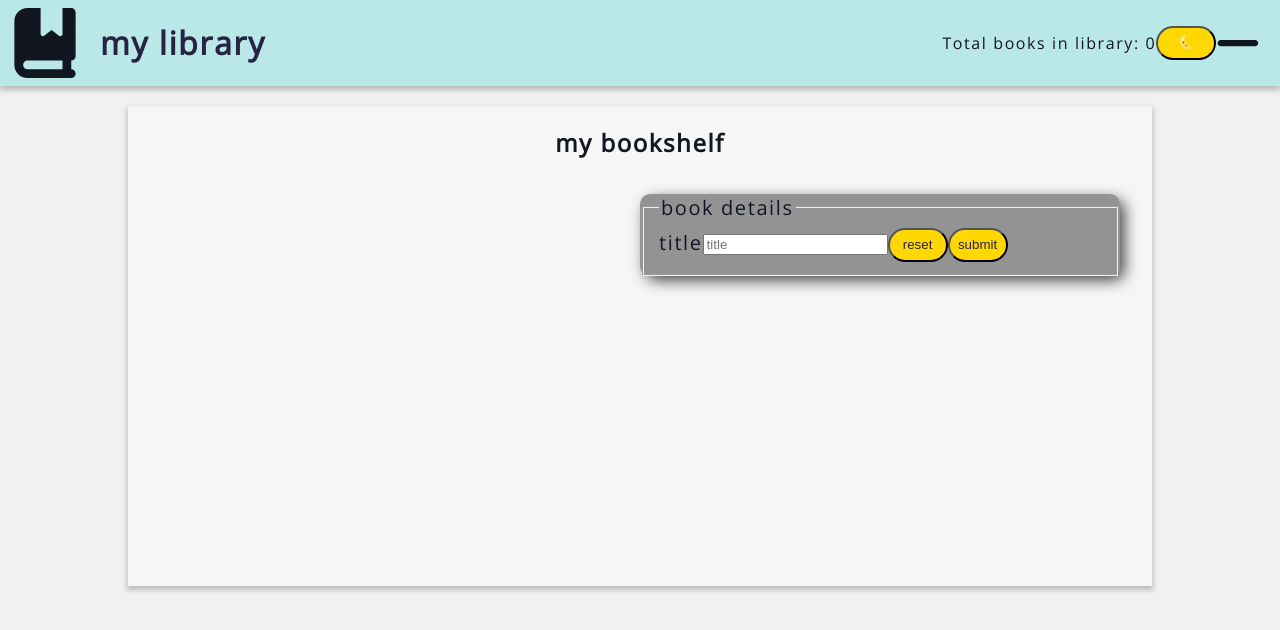
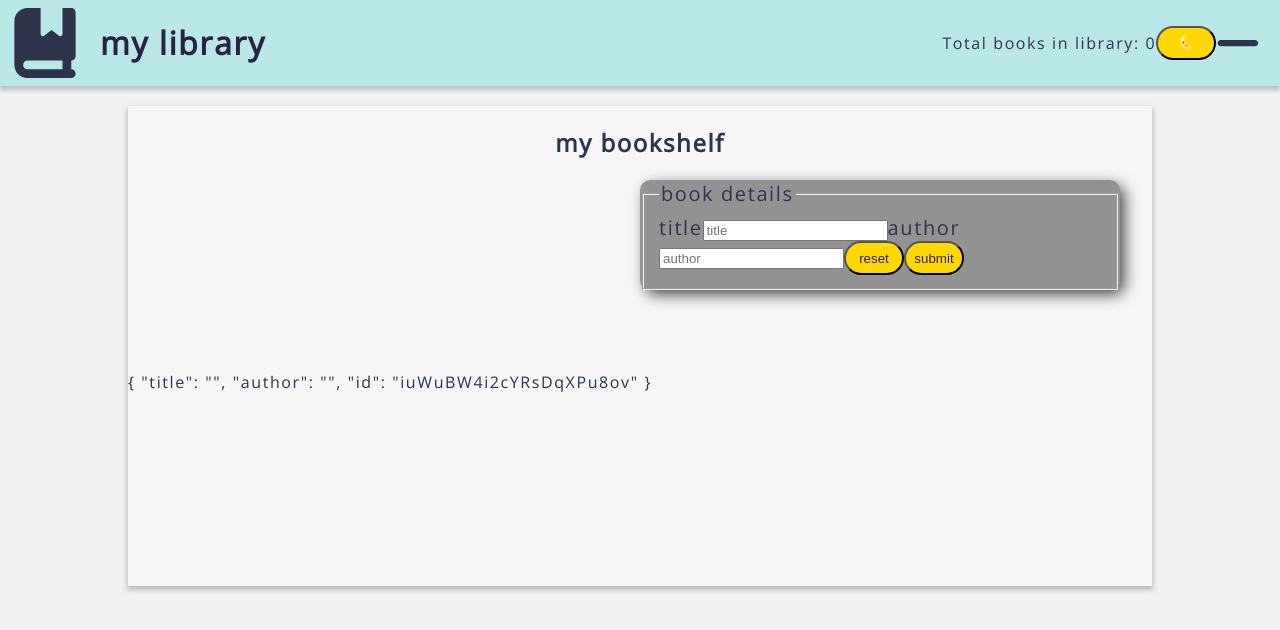
Before and after one commit to reverie64/library, a React (Create React App) app in the folder library/: page / in a window 1280 px wide. Both pictures are taken after a click on the icon 1248 px from the left and 42 px from the top of the page. Shown: the top 630 px of the page. Built offline with nearby package versions, Linux system fonts and the light colour scheme.

Commit message:
fixed form input onchange, local issue.

```diff
--- a/library/src/App.js
+++ b/library/src/App.js
@@ -1,5 +1,5 @@
 import React, { useState, useEffect, useReducer } from "react";
-//import { nanoid } from "nanoid";
+import { nanoid } from "nanoid";
 import { ThemeProvider } from "styled-components";
 //import { library } from "@fortawesome/fontawesome-svg-core";
 
@@ -8,7 +8,7 @@ import Navbar from "./components/Navbar";
 import Shelf from "./components/Shelf";
 
 
-//! context will handle form data? or i would have to set state for each field
+
 
 const reducer = (state, action) => {
     switch (action.type) {
@@ -18,82 +18,65 @@ const reducer = (state, action) => {
                     ...state.library,
                     {
                         book: action.payload.book,
-                        completed: false,
-                        current: false,
+                        title: action.payload.book.title,
+                        author: action.payload.book.author,
+                        id: nanoid(),
+                       // completed: false,
+                      //  current: false,
                     },
                 ],
-                totalBooks: state.totalBooks + 1
+                totalBooks: state.totalBooks + 1,
             };
-        case "REMOVE": //need to remove bookcard on click
+        case "REMOVE":
             return {
             library: [
-                    state.library.filter((book, index) =>
-                // return all books with an
-            index !== action.payload.index
-                )
-                ],
-                totalBooks: state.totalBooks - 1
-            };
+                 state.library.filter(
+                (book) => book.id !== action.payload
+            )],
+              totalBooks: state.totalBooks - 1,
+                 }
+
+            ;
 
         case "CURRENT":
             return {
-                library: state.library.map((book, index) =>
-                    index === action.payload.index
+                library: state.library.map((book, id) =>
+                    id === action.payload.id
                         ? { ...book, current: !book.current }
                         : book
                 ),
-                totalBooks: state.totalBooks
+                 totalBooks: state.totalBooks,
             };
         case "COMPLETED":
             return {
-                library: state.library.map((book, index) =>
-                    index === action.payload.index
+                library: state.library.map((book, id) =>
+                    id === action.payload.id
                         ? { ...book, completed: !book.completed }
                         : book
                 ),
-                totalBooks: state.totalBooks
+                 totalBooks: state.totalBooks,
             };
         default:
             return state;
     }
 };
 
+
 const App = () => {
     const [{ library, totalBooks }, dispatch] = useReducer(reducer, { library: [], totalBooks: 0 });
-    const [book, setBook] = useState();
+const [book, setBook  ] = useState(  {title: "",
+        author: "",
+    id: nanoid()
+}
+        );
 
-    const handleSubmit = (e) => {
-        e.preventDefault();
-        dispatch({
-            type: "ADD",
-            payload: { book: book },
-        });
-        setBook("");
-    };
-/*
 
-    const handleChange = (e) => {
-        { name, value, type, checked } = e.target;
-        setBook(  [name]: type === "checkbox" ? checked : value
-        )
-    }*/
-        //!*/
-
-        /*const { name, value, type, checked } = e.target;
-        setBook((prevBook) => {
-            return {
-                ...prevBook,
-                [name]: type === "checkbox" ? checked : value,
-            };
-        });
-    };*/
 
 
     const [show, setShow] = useState(false);
     const showForm = () => {
         setShow((prevShow) => !prevShow);
     };
-
 
     const [theme, setTheme] = useState("light");
     const isDarkTheme = theme === "dark";
@@ -115,13 +98,55 @@ const App = () => {
         }
     }, []);
 
-/*  onChange={handleChange}*/
+
+const handleSubmit = (e) => {
+        e.preventDefault();
+        dispatch({
+            type: "ADD",
+            payload: { book: book },
+        });
+        console.log(book)
+        //clear form setForm() -- but with the temp variable its
+      setBook({title: "", author: "", id: nanoid()});
+
+    };
+
+
+
+/*
+    const handleSubmit = (e) => {
+        e.preventDefault();
+        dispatch({
+            type: "ADD",
+            payload: { book: book },
+        });
+        console.log(book)
+        //clear form setForm() -- but with the temp variable its
+      setBook({title: "", author: "", id: new Date().getTime()});
+
+    };*/
+
+
+    // base
+    const handleChange = (e) => {
+        //!
+        //const { name, value, type, checked } = e.target;
+const { name, value} = e.target;
+        setBook((prevBook) => {
+            return {
+                ...prevBook,
+                [name]: value,
+                //type === "checkbox" ? checked : value,
+            };
+        });
+    };
+
+
 
     return (
         <ThemeProvider theme={isDarkTheme ? darkTheme : lightTheme}>
             <>
                 <GlobalStyles />
-
                     <main className="App">
                         <Navbar
                             toggleTheme={toggleTheme}
@@ -129,21 +154,22 @@ const App = () => {
                             showForm={showForm}
                             show={show}
                             handleSubmit={handleSubmit}
+                            handleChange={handleChange}
                               setBook={setBook}
                              book={book} // is t needed?
                             totalBooks={totalBooks}
+                            dispatch={dispatch}
                         />
 
                         <div className="new-book">
                             <div className="container">
+
+
                                 <Shelf
                                 dispatch={dispatch}
-                                // key={book.title}
-                                //   id={formData.title}
-                                //  title={book.title}
                                 book={book}
                                 library={library}
-                                //    complete={book.complete}
+title={book.title} id={book.id} author={book.author}
                                 />
                             </div>
                         </div>
--- a/library/src/components/Form.js
+++ b/library/src/components/Form.js
@@ -1,44 +1,35 @@
-/*
-  <form className="testform" onSubmit={handleSubmit}>
-                        <input
-                            type="text"
-                            name="book"
-                            onChange={handleChange}
-                            value={book}
-                        />
-
-
-                    </form>
-
-*/
-
-const Form = ( { book, handleSubmit, setBook } ) => {
-
+const Form = ({ book, dispatch, handleSubmit, handleChange }) => {
 
     return (
         <div className="formDiv">
-
- <form className="form" onSubmit={handleSubmit}>
+            <form className="form" onSubmit={handleSubmit}>
                 <fieldset>
                     <legend>book details</legend>
                     <label htmlFor="title">title</label>
                     <input
                         type="text"
-                        name="book"
+                        name="title"
                         placeholder="title"
-                        onChange={e => setBook(e.target.value)}
-                        value={book}
+                        onChange={handleChange}
+                        value={book.title}
                         required
                     />
+                     <label htmlFor="author">author</label>
+                    <input
+                        type="text"
+                        name="author"
+                        placeholder="author"
+                        onChange={handleChange}
+                        value={book.author}
+                    />
 
-<button type="button" >reset</button>
+                    <button type="button">reset</button>
 
-<button type="submit" >submit</button>
-</fieldset>
-</form>
-
-</div>
-);
+                    <button type="submit">submit</button>
+                </fieldset>
+            </form>
+        </div>
+    );
 };
 
 export default Form;
--- a/library/src/components/Navbar.js
+++ b/library/src/components/Navbar.js
@@ -7,17 +7,18 @@ import Form from "./Form";
 
 // change button text new / hide
 
-const Navbar = ( {
+const Navbar = ({
     showForm,
     show,
     book,
     setBook,
-  //  handleChange,
+    handleChange,
     handleSubmit,
     toggleTheme,
     isDarkTheme,
-    totalBooks
-} ) => {
+    totalBooks,
+    dispatch,
+}) => {
     return (
         <header className="App-header">
             <FontAwesomeIcon
@@ -26,8 +27,8 @@ const Navbar = ( {
                 alt=""
             />
             <h1>my library</h1>
-Total books in library: {totalBooks}
-          <button onClick={toggleTheme}>
+            Total books in library: {totalBooks}
+            <button onClick={toggleTheme}>
                 {isDarkTheme ? (
                     <span aria-label="Light mode" role="img">
                         🌞
@@ -53,17 +54,17 @@ Total books in library: {totalBooks}
                     alt="show form to add a new book."
                 />
             )}
-
             {show && (
                 <Form
                     book={book}
                     showForm={showForm}
                     show={show}
-                  setBook={setBook}
+                    setBook={setBook}
+                    dispatch={dispatch}
                     handleSubmit={handleSubmit}
+                    handleChange={handleChange}
                 />
             )}
-
         </header>
     );
 };
--- a/library/src/components/Shelf.js
+++ b/library/src/components/Shelf.js
@@ -1,22 +1,26 @@
 import BookCard from "./BookCard";
-
 
 /*//checked={book.complete}         title={book.title}
      dispatch={dispatch}
 onChange={() => handleComplete(book)}*/
 
-
-const Shelf = ({ book, library, dispatch} ) => {
-
-
-
-
+const Shelf = ({ book, library, dispatch }) => {
     return (
         <div className="bookshelf">
-            <h2>my bookshelf</h2>
-         {library.map((book, index) => {
-                        return <BookCard key={book.index} book={book} dispatch={dispatch} />;
-                    })}
+            <h2>my bookshelf </h2>
+            {JSON.stringify(book, null, 2)}
+            {library.map((book, id) => {
+                return (
+                    <BookCard
+                        key={book.id}
+                        book={book}
+                        title={book.title}
+                        id={book.id}
+                        author={book.author}
+                        dispatch={dispatch}
+                    />
+                );
+            })}
         </div>
     );
 };
--- a/library/src/index.js
+++ b/library/src/index.js
@@ -2,9 +2,6 @@ import React from "react";
 import { createRoot } from "react-dom/client";
 import "./style.css";
 import App from "./App";
-
-
-
 
 const root = createRoot(document.getElementById("root"));
 root.render(
--- a/library/src/style.css
+++ b/library/src/style.css
@@ -1,11 +1,3 @@
-body {
-    font-family: "Open Sans", sans-serif;
-    color: #2d334a;
-    letter-spacing: 0.1rem;
-    margin: 0;
-    background-color: #fffffe;
-    box-sizing: border-box;
-}
 
 .container {
     display: flex;
--- a/library/src/theme.js
+++ b/library/src/theme.js
@@ -1,16 +1,26 @@
-import { createGlobalStyle } from 'styled-components';
+import { createGlobalStyle } from "styled-components";
 export const GlobalStyles = createGlobalStyle`
   body {
     background: ${({ theme }) => theme.body};
     color: ${({ theme }) => theme.text};
     transition: background 0.2s ease-in, color 0.2s ease-in;
+       font-family: "Open Sans", sans-serif;
+          letter-spacing: 0.1rem;
+           margin: 0;
+    box-sizing: border-box;
+
+/* fffffe*/
+
+
+
   }
+
 `;
 export const lightTheme = {
-  body: '#f1f1f1',
-  text: '#121620'
+    body: "#f1f1f1",
+    text: "#2d334a",
 };
 export const darkTheme = {
-  body: '#121620',
-  text: '#f1f1f1'
+    body: "#2d334a",
+    text: "#f1f1f1",
 };
```
Also changed, not shown: library/src/components/BookCard.js (+11 -10 lines). Lines whose indentation alone changed are shown as unchanged.
